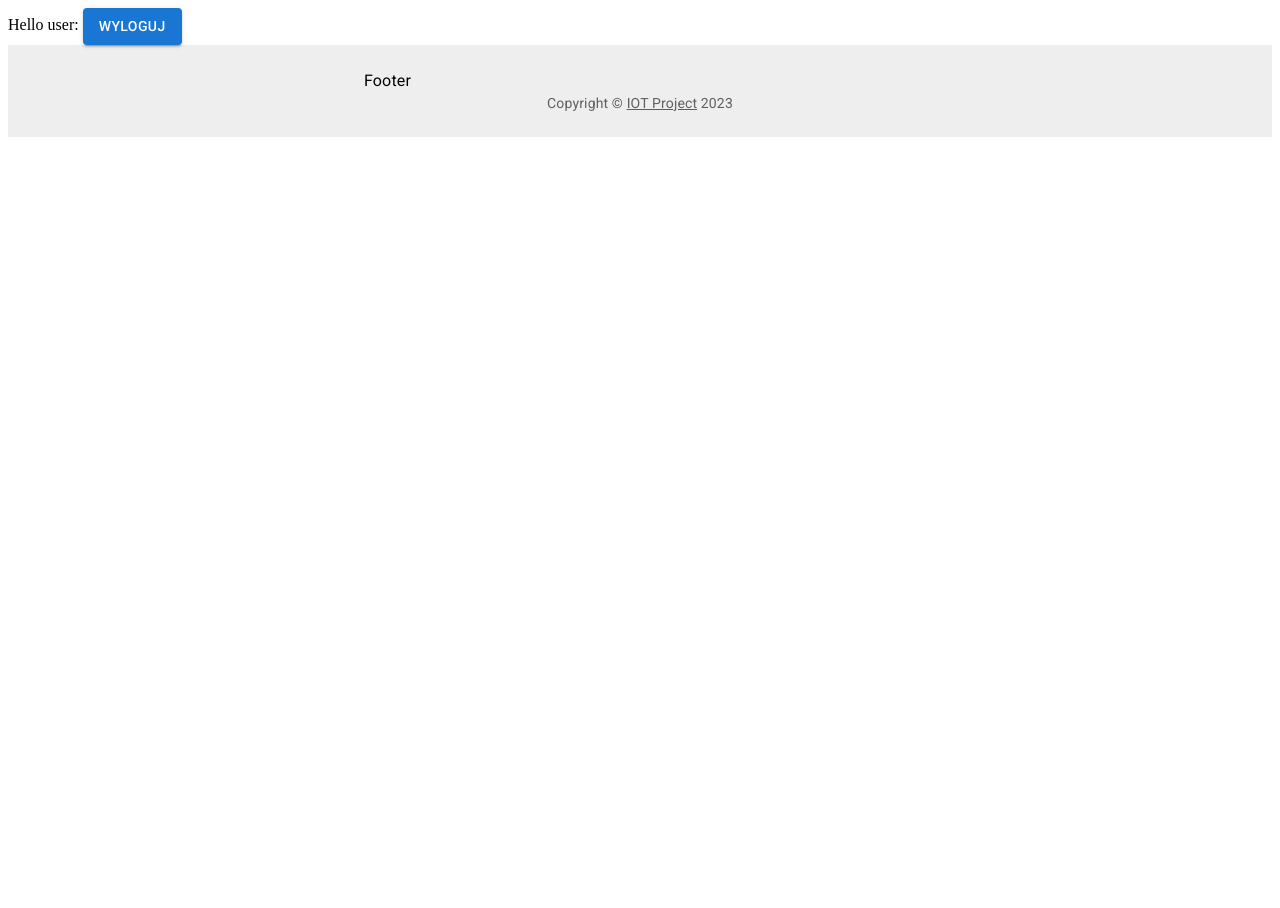
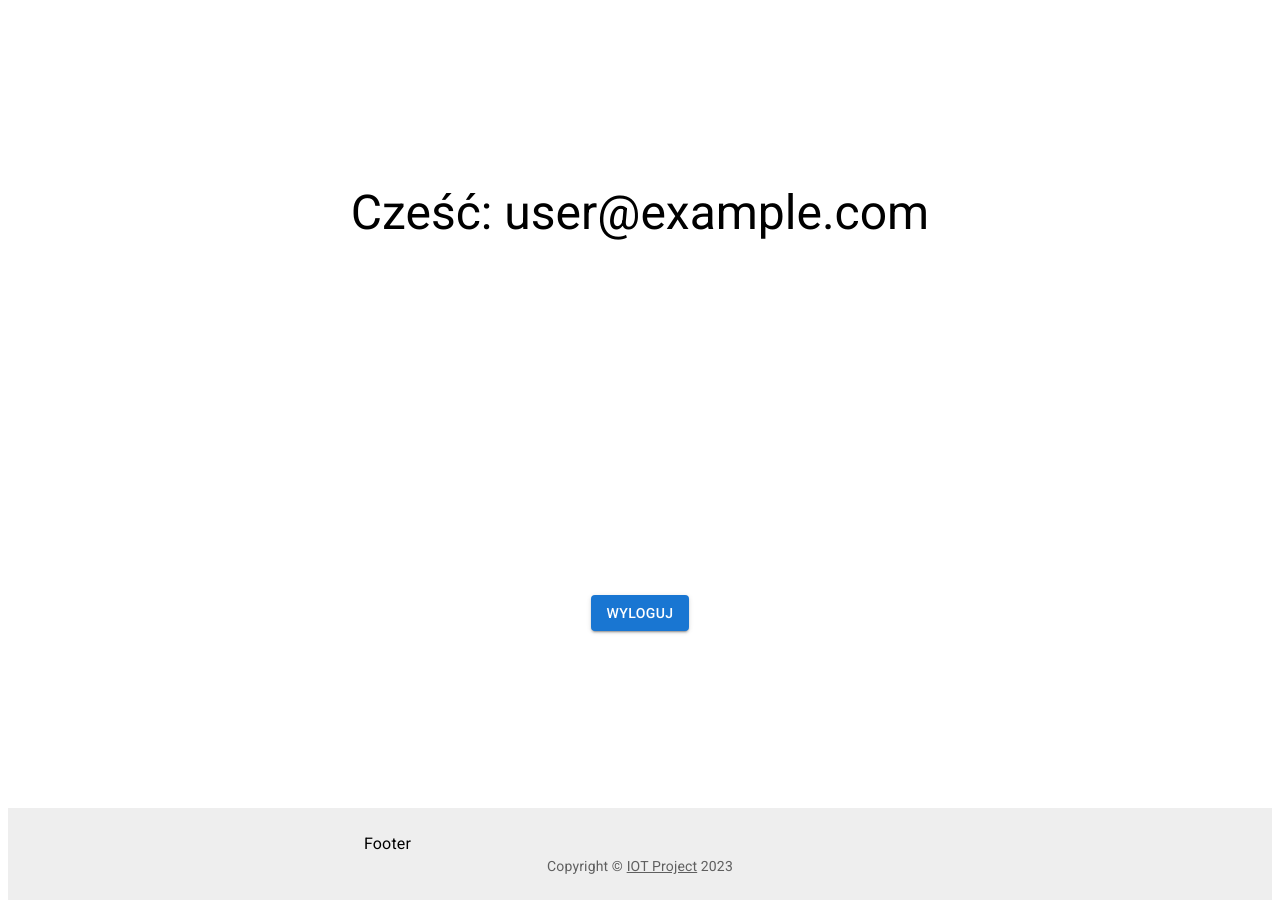
Before and after one commit to theiotproject/keybox-page, a React (Vite) app: page /dashboard in a window 1280 px wide. Before the commit the page ends 800 px from the top, so only its background shows below. Built offline with nearby package versions, Linux system fonts and the light colour scheme; no server answers; sample sign-in values are in the browser's storage.

Commit message:
Refactored folder structures; Now user can't access dashboard without signing in

```diff
--- a/package.json
+++ b/package.json
@@ -21,6 +21,7 @@
     "match-sorter": "^6.3.1",
     "react": "^18.2.0",
     "react-dom": "^18.2.0",
+    "react-firebase-hooks": "^5.1.1",
     "react-router-dom": "^6.14.1",
     "sort-by": "^1.2.0"
   },
--- a/src/App.jsx
+++ b/src/components/Layout/Layout.jsx
@@ -1,7 +1,6 @@
 import { createTheme, ThemeProvider } from "@mui/material/styles";
 import { Outlet } from "react-router-dom";
 import Footer from "./components/Footer";
-
 const defaultTheme = createTheme();
 
 function App() {
--- a/src/components/Footer.jsx
+++ b/src/components/Layout/components/Footer.jsx
@@ -1,6 +1,6 @@
 import { Container, Typography } from "@mui/material";
 import { Box } from "@mui/system";
-import Copyright from "./Copyright";
+import Copyright from "../../Copyright";
 
 function Footer() {
   return (
--- a/src/main.jsx
+++ b/src/main.jsx
@@ -1,26 +1,26 @@
 import React from "react";
 import ReactDOM from "react-dom/client";
-import App from "./App.jsx";
+import Layout from "./components/Layout/Layout.jsx";
 import { createBrowserRouter, RouterProvider } from "react-router-dom";
-import ErrorPage from "./pages/ErrorPage.jsx";
-import MainPage from "./pages/MainPage";
-import SignIn from "./pages/SignIn.jsx";
-import SignUp from "./pages/SignUp.jsx";
-import Dashboard from "./pages/Dashboard.jsx";
+import SignIn from "./pages/SignIn/SignIn.jsx";
+import SignUp from "./pages/SignUp/SignUp.jsx";
 import "@fontsource/roboto/300.css";
 import "@fontsource/roboto/400.css";
 import "@fontsource/roboto/500.css";
 import "@fontsource/roboto/700.css";
+import Error from "./pages/Error/Error.jsx";
+import Dashboard from "./pages/Dashboard/Dashboard.jsx";
+import Home from "./pages/Home/Home.jsx";
 
 const router = createBrowserRouter([
   {
     path: "/",
-    element: <App />,
-    errorElement: <ErrorPage />,
+    element: <Layout />,
+    errorElement: <Error />,
     children: [
       {
         path: "/",
-        element: <MainPage />,
+        element: <Home />,
       },
       {
         path: "signin/",
--- a/src/pages/Dashboard.jsx
+++ /dev/null
@@ -1,17 +0,0 @@
-import { useEffect } from "react";
-import { auth } from "../backend/db";
-import SignOutBtn from "../components/SignOutBtn";
-
-function Dashboard() {
-  useEffect(() => {
-    console.log(auth.email, auth);
-  });
-  return (
-    <div>
-      Hello user: {auth}
-      <SignOutBtn />
-    </div>
-  );
-}
-
-export default Dashboard;
--- /dev/null
+++ b/src/pages/Dashboard/Dashboard.jsx
@@ -0,0 +1,33 @@
+import { Typography } from "@mui/material";
+import { auth } from "../../backend/db";
+import SignOutBtn from "../../components/SignOutBtn";
+import { useNavigate } from "react-router-dom";
+import { useAuthState } from "react-firebase-hooks/auth";
+
+function Dashboard() {
+  const [user, loading, error] = useAuthState(auth);
+  const navigate = useNavigate();
+
+  if (loading) {
+    return <p>Ładowanie...</p>;
+  }
+
+  if (error) {
+    return <p>Error {error}</p>;
+  }
+
+  if (!user) {
+    navigate("/signin");
+  }
+
+  return (
+    <div style={{ minHeight: "100vh", display: "grid", placeItems: "center" }}>
+      <Typography component="h1" variant="h3">
+        Cześć: {auth.currentUser.email}
+      </Typography>
+      <SignOutBtn />
+    </div>
+  );
+}
+
+export default Dashboard;
--- a/src/pages/ErrorPage.jsx
+++ b/src/pages/Error/Error.jsx
@@ -1,6 +1,6 @@
 import { useRouteError } from "react-router-dom";
 
-export default function ErrorPage() {
+export default function Error() {
   const error = useRouteError();
   console.error(error);
 
--- a/src/pages/MainPage.jsx
+++ b/src/pages/Home/Home.jsx
@@ -5,7 +5,7 @@ import Container from "@mui/material/Container";
 import Link from "@mui/material/Link";
 import { Link as RouterLink } from "react-router-dom";
 
-function MainPage() {
+function Home() {
   return (
     <Box
       sx={{
@@ -33,4 +33,4 @@ function MainPage() {
   );
 }
 
-export default MainPage;
+export default Home;
--- a/src/pages/SignIn.jsx
+++ b/src/pages/SignIn/SignIn.jsx
@@ -11,7 +11,7 @@ import LockOutlinedIcon from "@mui/icons-material/LockOutlined";
 import Typography from "@mui/material/Typography";
 import Container from "@mui/material/Container";
 import { Link as RouterLink } from "react-router-dom";
-import { auth } from "../backend/db";
+import { auth } from "../../backend/db";
 import { signInWithEmailAndPassword } from "firebase/auth";
 import { useNavigate } from "react-router-dom";
 
--- a/src/pages/SignUp.jsx
+++ b/src/pages/SignUp/SignUp.jsx
@@ -12,7 +12,7 @@ import Typography from "@mui/material/Typography";
 import Container from "@mui/material/Container";
 import { Link as RouterLink } from "react-router-dom";
 import { createUserWithEmailAndPassword } from "firebase/auth";
-import { auth } from "../backend/db";
+import { auth } from "../../backend/db";
 import { useNavigate } from "react-router-dom";
 
 export default function SignUp() {
```
Also changed, not shown: 1 other file (tests, documents, lock files or other folders).
